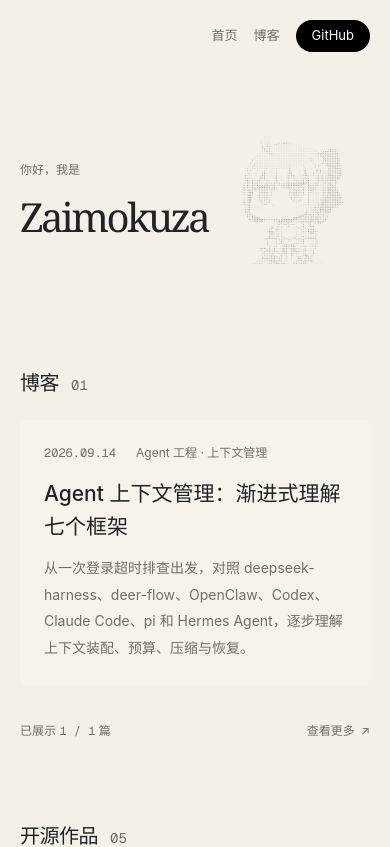
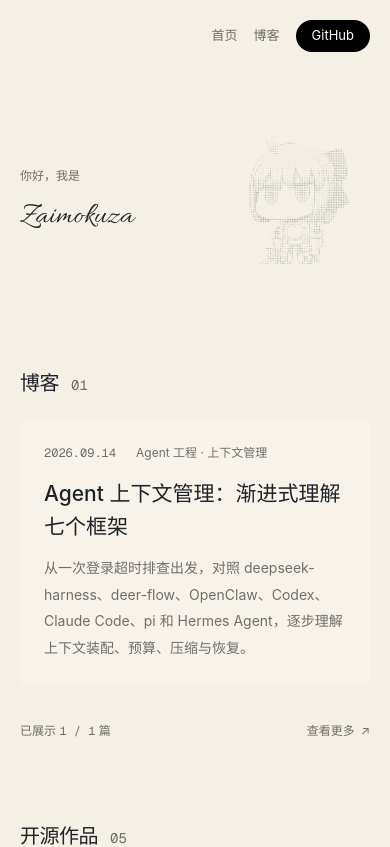
Before and after one commit to zaimokuza-yoshiteru/zaimokuza, a React (Vite) app: page / in a window 390 px wide. Shown: the top 847 px of the page. Built offline with nearby package versions, Linux system fonts and the light colour scheme; no server answers; the HTML template or start-up script is replaced by a standard one.

Commit message:
Use signature typography and align hero portrait to the right

```diff
--- a/src/index.css
+++ b/src/index.css
@@ -17,6 +17,14 @@
 @font-face {
   font-family: 'Geist Mono';
   src: url('./assets/geist-mono-regular.ttf') format('truetype');
+  font-weight: 400;
+  font-display: swap;
+}
+
+@font-face {
+  font-family: 'Allura';
+  src: url('./assets/allura-regular.ttf') format('truetype');
+  font-style: normal;
   font-weight: 400;
   font-display: swap;
 }
@@ -51,9 +59,9 @@ body {
 .site-frame { width: calc(100% - 64px); max-width: 960px; margin-inline: auto; }
 .home-hero { position: relative; isolation: isolate; padding: 32px 0 52px; }
 .hero-layout { position: relative; display: grid; grid-template-columns: max-content minmax(0, 1fr); align-items: center; min-height: 330px; }
-.hero-identity h1 { font-family: var(--font-serif-main); font-size: clamp(64px, 7.5vw, 96px); font-weight: 400; line-height: 1.08; letter-spacing: -.065em; }
+.hero-identity h1 { font-family: 'Allura', cursive; font-size: clamp(48px, 5.625vw, 72px); font-weight: 400; line-height: 1.08; letter-spacing: 0; }
 .hero-greeting { margin-bottom: 22px; font-size: 14px; color: var(--color-text-secondary); }
-.hero-portrait { position: relative; width: 100%; max-width: 300px; aspect-ratio: 1; justify-self: center; }
+.hero-portrait { position: relative; width: 100%; max-width: 300px; aspect-ratio: 1; justify-self: end; }
 .hero-portrait canvas, .hero-portrait img { display: block; width: 100%; height: 100%; }
 .hero-portrait canvas { position: absolute; inset: 0; pointer-events: none; }
 .hero-portrait img { object-fit: contain; opacity: .35; }
@@ -88,14 +96,14 @@ body {
 .site-footer { display: flex; justify-content: space-between; align-items: center; flex-wrap: wrap; gap: 20px; padding-block: 24px 32px; font-size: 12px; color: var(--color-text-secondary); }
 @media (max-width: 900px) {
   .hero-portrait { max-width: 260px; }
-  .hero-identity h1 { font-size: clamp(56px, 8vw, 72px); }
+  .hero-identity h1 { font-size: clamp(42px, 6vw, 54px); }
   .experience-section { gap: 44px; }
 }
 @media (max-width: 639px) {
   .site-frame { width: calc(100% - 40px); }
   .home-hero { padding: 28px 0 36px; }
   .hero-layout { min-height: 200px; }
-  .hero-identity h1 { position: relative; z-index: 1; font-size: clamp(40px, 9vw, 56px); letter-spacing: -.065em; }
+  .hero-identity h1 { position: relative; z-index: 1; font-size: clamp(30px, 6.75vw, 42px); letter-spacing: 0; }
   .hero-greeting { margin-bottom: 16px; font-size: 12px; }
   .hero-portrait { max-width: 150px; opacity: .75; }
   .home-section { padding-block: 32px 36px; }
@@ -208,6 +216,6 @@ body {
 }
 
 @media (max-width: 379px) {
-  .hero-identity h1 { font-size: 36px; }
+  .hero-identity h1 { font-size: 27px; }
   .hero-portrait { max-width: 116px; }
 }
```
Also changed, not shown: public/fonts/allura-OFL.txt (added), src/assets/allura-regular.ttf (added), 1 other file (tests, documents, lock files or other folders).
